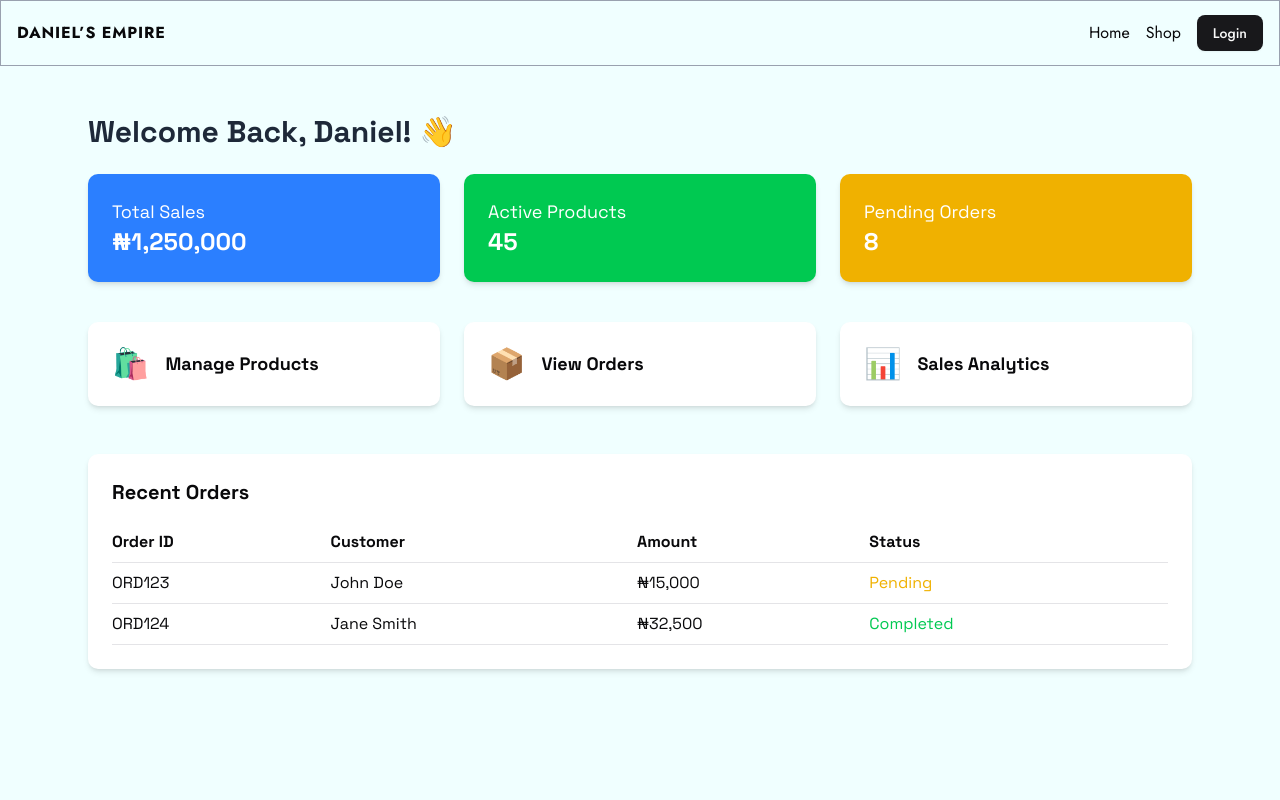
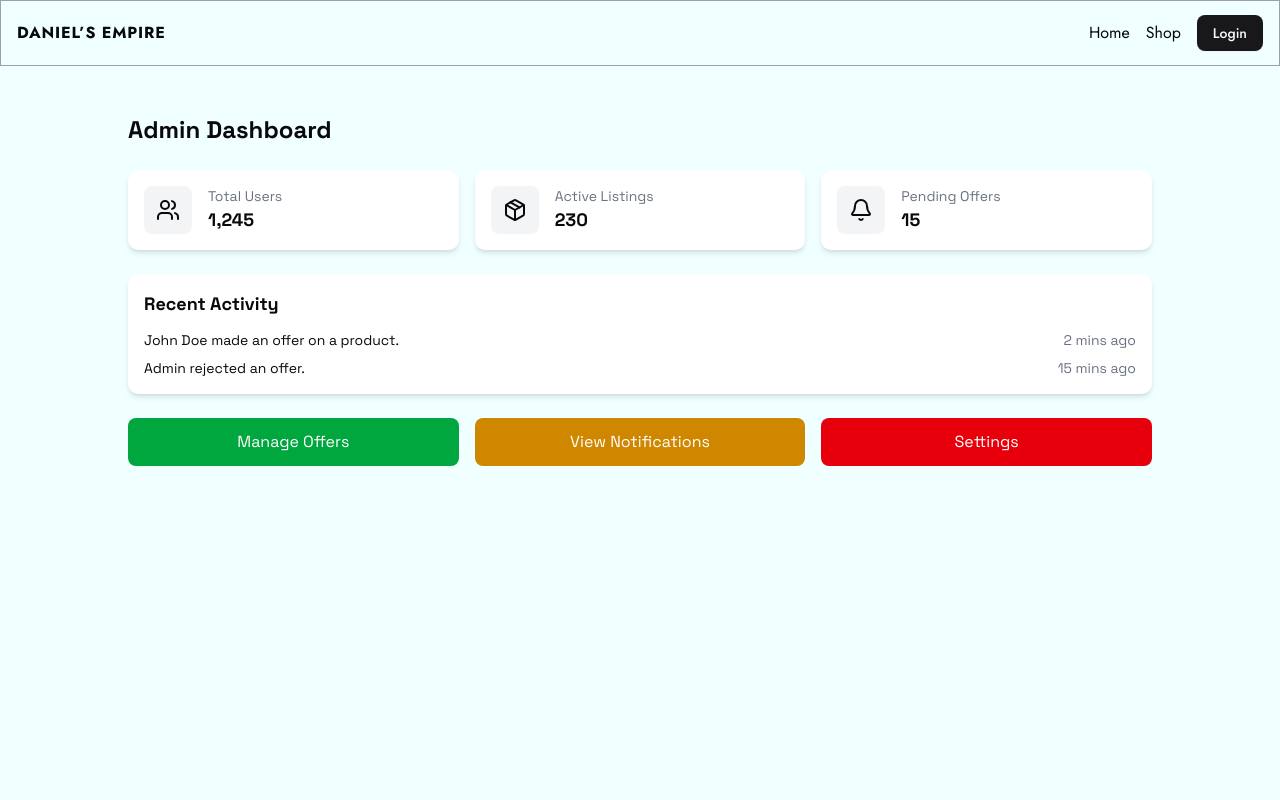
Before and after one commit to JoshuaOloton/e-commerce, a Next.js app: page /home in a window 1280 px wide. Shown: the top 800 px of the page. Built offline with nearby package versions, Linux system fonts and the light colour scheme; no server answers; a web font is replaced by a local one.

Commit message:
refactor: modify admin home page

```diff
--- a/app/(admin)/home/page.tsx
+++ b/app/(admin)/home/page.tsx
@@ -2,6 +2,21 @@
 
 import Link from "next/link";
 import { useSession } from "next-auth/react";
+import { Bell, Package, Users } from "lucide-react";
+import { ReactElement } from "react";
+
+
+function Card({ title, value, icon } : { title: string, value: string, icon: ReactElement }) {
+  return (
+    <div className="p-4 bg-white dark:bg-gray-800 shadow-md rounded-lg flex items-center gap-4">
+      <div className="p-3 bg-gray-100 dark:bg-gray-700 rounded-md">{icon}</div>
+      <div>
+        <p className="text-sm text-gray-500">{title}</p>
+        <p className="text-lg font-bold">{value}</p>
+      </div>
+    </div>
+  );
+}
 
 const Home = () => {
   const { data: session, status } = useSession();
@@ -12,74 +27,39 @@ const Home = () => {
     <div>
       {/* Main Content */}
       {/* Main Content */}
-      <div className="max-w-6xl mx-auto py-12 px-6">
-        <h2 className="text-3xl font-semibold text-gray-800 mb-6">
-          Welcome Back, Daniel! 👋
-        </h2>
+      <div className="max-w-5xl mx-auto py-12">
+        <div className="flex justify-between items-center">
+          <h1 className="text-2xl font-semibold">Admin Dashboard</h1>
 
-        {/* Key Metrics */}
-        <div className="grid md:grid-cols-3 gap-6">
-          {[
-            { label: "Total Sales", count: "₦1,250,000", color: "bg-blue-500" },
-            { label: "Active Products", count: "45", color: "bg-green-500" },
-            { label: "Pending Orders", count: "8", color: "bg-yellow-500" },
-          ].map((stat, index) => (
-            <div
-              key={index}
-              className={`p-6 rounded-lg text-white shadow-md ${stat.color}`}
-            >
-              <h3 className="text-lg">{stat.label}</h3>
-              <p className="text-2xl font-bold">{stat.count}</p>
-            </div>
-          ))}
+        </div>
+
+        {/* Overview Cards */}
+        <div className="grid grid-cols-1 sm:grid-cols-1 lg:grid-cols-3 gap-4 mt-6">
+          <Card title="Total Users" value="1,245" icon={<Users size={24} />} />
+          <Card title="Active Listings" value="230" icon={<Package size={24} />} />
+          <Card title="Pending Offers" value="15" icon={<Bell size={24} />} />
+        </div>
+
+        {/* Recent Activity */}
+        <div className="mt-6 p-4 bg-white dark:bg-gray-800 shadow-md rounded-lg">
+          <h2 className="text-lg font-semibold mb-3">Recent Activity</h2>
+          <ul className="space-y-2">
+            <li className="flex justify-between text-sm">
+              <span>John Doe made an offer on a product.</span>
+              <span className="text-gray-500">2 mins ago</span>
+            </li>
+            <li className="flex justify-between text-sm">
+              <span>Admin rejected an offer.</span>
+              <span className="text-gray-500">15 mins ago</span>
+            </li>
+          </ul>
         </div>
 
         {/* Quick Actions */}
-        <div className="mt-10 grid md:grid-cols-3 gap-6">
-          {[
-            { text: "Manage Products", link: "/products", icon: "🛍️" },
-            { text: "View Orders", link: "/seller/orders", icon: "📦" },
-            { text: "Sales Analytics", link: "/seller/analytics", icon: "📊" },
-          ].map((action, index) => (
-            <Link
-              key={index}
-              href={action.link}
-              className="bg-white p-6 rounded-lg shadow-md flex items-center gap-4 hover:shadow-lg transition"
-            >
-              <span className="text-3xl">{action.icon}</span>
-              <p className="text-lg font-semibold">{action.text}</p>
-            </Link>
-          ))}
-        </div>
-
-        {/* Recent Orders */}
-        <div className="mt-12 bg-white p-6 rounded-lg shadow-md">
-          <h3 className="text-xl font-semibold mb-4">Recent Orders</h3>
-          <table className="w-full border-collapse">
-            <thead>
-              <tr className="border-b">
-                <th className="py-2 text-left">Order ID</th>
-                <th className="py-2 text-left">Customer</th>
-                <th className="py-2 text-left">Amount</th>
-                <th className="py-2 text-left">Status</th>
-              </tr>
-            </thead>
-            <tbody>
-              {[
-                { id: "ORD123", customer: "John Doe", amount: "₦15,000", status: "Pending" },
-                { id: "ORD124", customer: "Jane Smith", amount: "₦32,500", status: "Completed" },
-              ].map((order, index) => (
-                <tr key={index} className="border-b">
-                  <td className="py-2">{order.id}</td>
-                  <td className="py-2">{order.customer}</td>
-                  <td className="py-2">{order.amount}</td>
-                  <td className={`py-2 ${order.status === "Pending" ? "text-yellow-500" : "text-green-500"}`}>
-                    {order.status}
-                  </td>
-                </tr>
-              ))}
-            </tbody>
-          </table>
+        <div className="mt-6 grid grid-cols-1 md:grid-cols-3 gap-4">
+          <button className="p-3 bg-green-600 text-white rounded-md">Manage Offers</button>
+          <button className="p-3 bg-yellow-600 text-white rounded-md">View Notifications</button>
+          <button className="p-3 bg-red-600 text-white rounded-md">Settings</button>
         </div>
       </div>
     </div>
```
